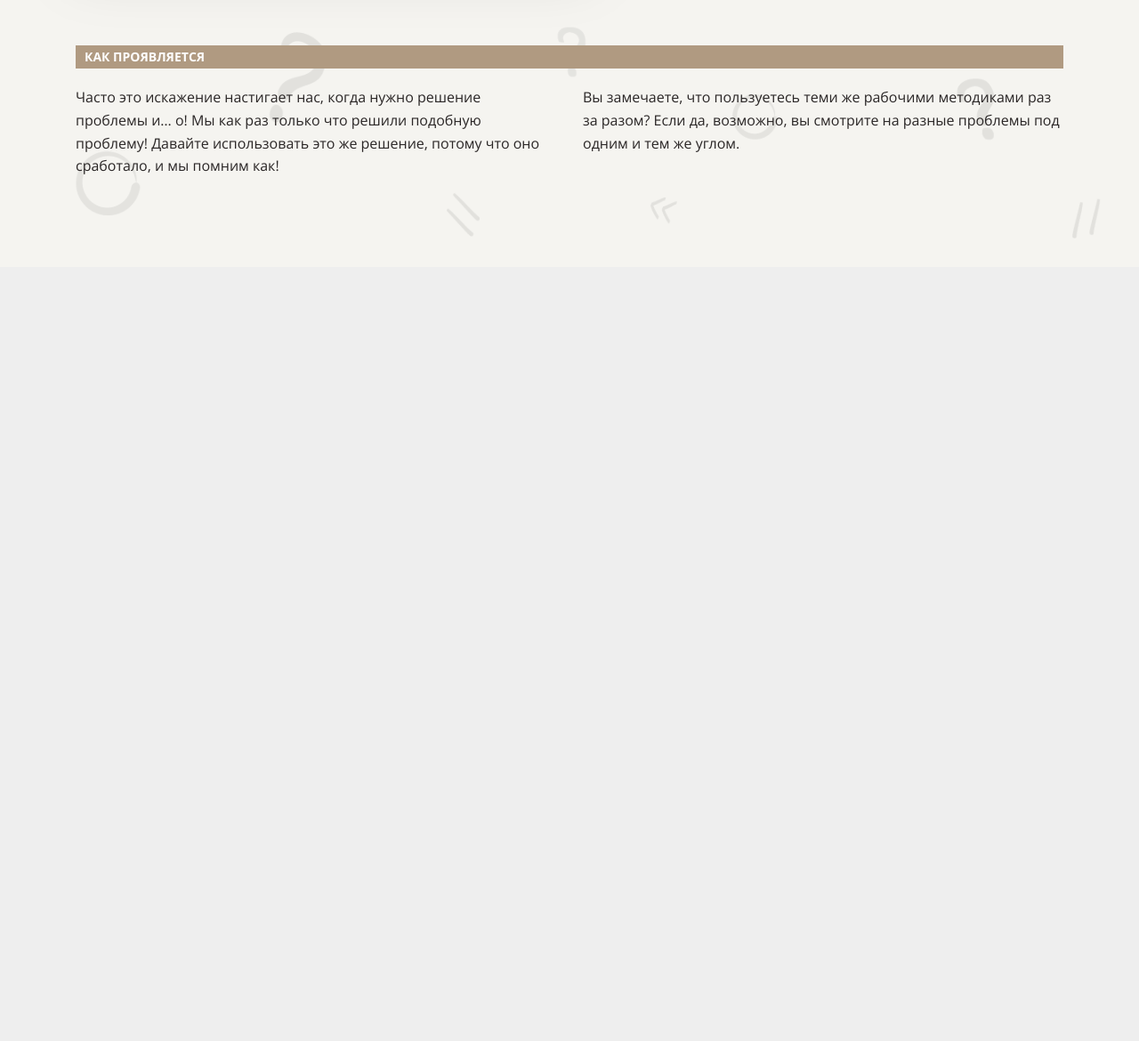
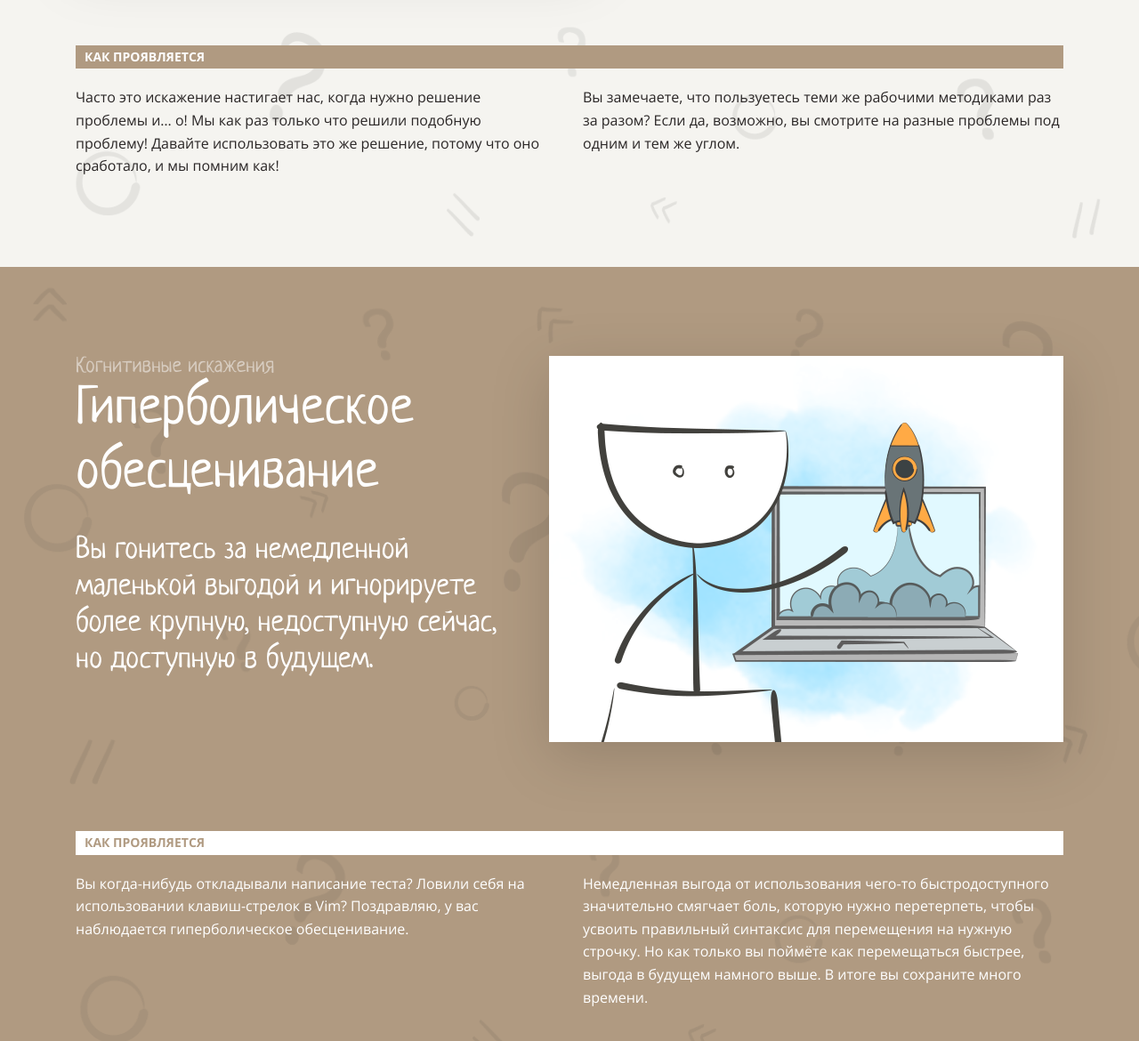
Before and after one commit to LexaZ999/layout-designer-project-lvl1, a website: page src/index.html in a window 1280 px wide. Shown: the part 5072-6242 px from the top of the page at 89% size. Before the commit the page ends 5372 px from the top, so only its background shows below. Drawn offline with Linux system fonts and the light colour scheme.

Commit message:
Add a hyperbolic-depreciation section

```diff
--- a/src/index.html
+++ b/src/index.html
@@ -142,6 +142,28 @@
                 </div>
             </div>
         </section>
+        <section id="hyperbolic-depreciation" class="background-img brown-section">
+            <div class="container">
+                <div class="img-text-container">
+                    <div class="text">
+                        <div class="text-sub-title color-white-50">Когнитивные искажения</div>
+                        <h2 class="text-title color-white">Гиперболическое обесценивание</h2>
+                        <p class="text-p color-white">Вы гонитесь за немедленной маленькой выгодой и игнорируете более крупную, недоступную сейчас, но доступную в будущем.</p>
+                    </div>
+                    <img class="img-content drop-shadow" src="./img/2.png" alt="ikea-effect">
+
+                </div>
+                <h3 class="title color-brown background-white ">Как проявляется</h3>
+                <div class="column-two color-white">
+                    <div class="column">
+                        <p>Вы когда-нибудь откладывали написание теста? Ловили себя на использовании клавиш-стрелок в Vim? Поздравляю, у вас наблюдается гиперболическое обесценивание.</p>
+                    </div>
+                    <div class="column">
+                        <p>Немедленная выгода от использования чего-то быстродоступного значительно смягчает боль, которую нужно перетерпеть, чтобы усвоить правильный синтаксис для перемещения на нужную строчку. Но как только вы поймёте как перемещаться быстрее, выгода в будущем намного выше. В итоге вы сохраните много времени.</p>
+                    </div>
+                </div>
+            </div>
+        </section>
     </main>
     <footer>
 
```
